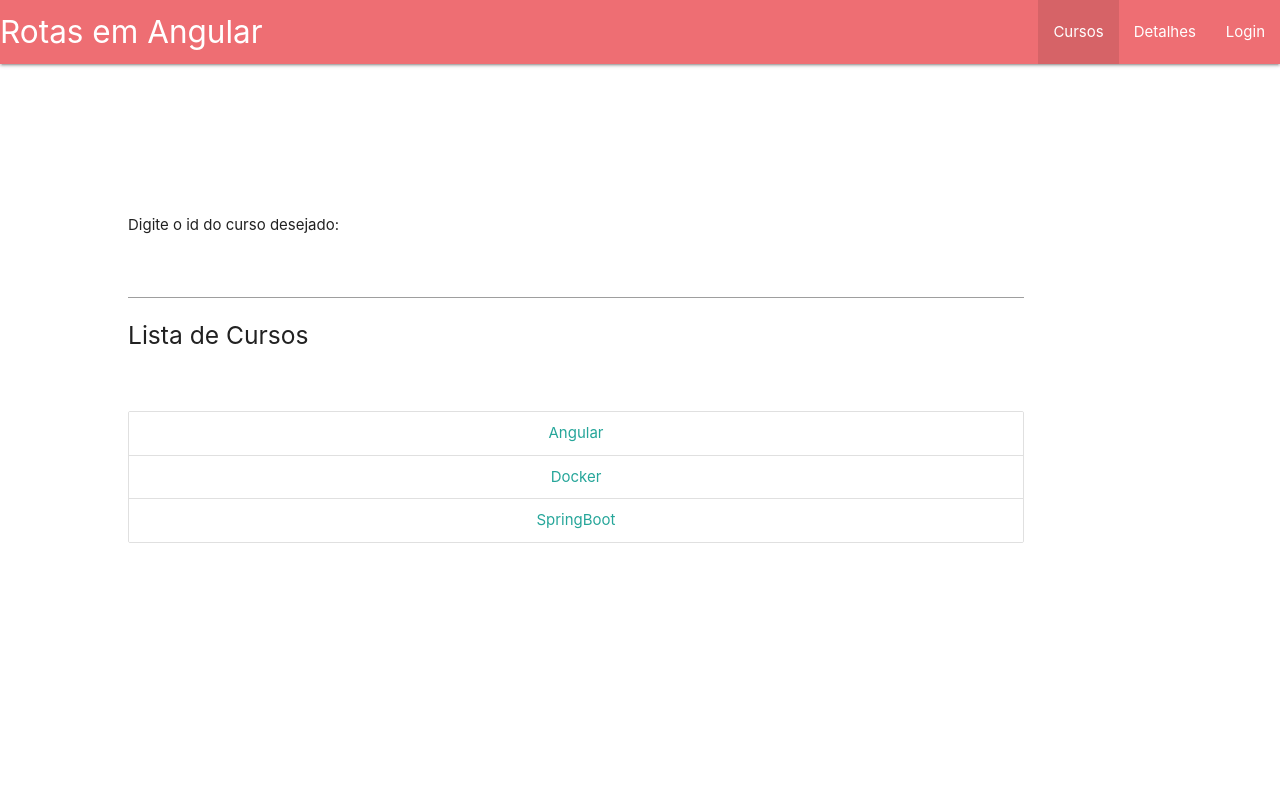
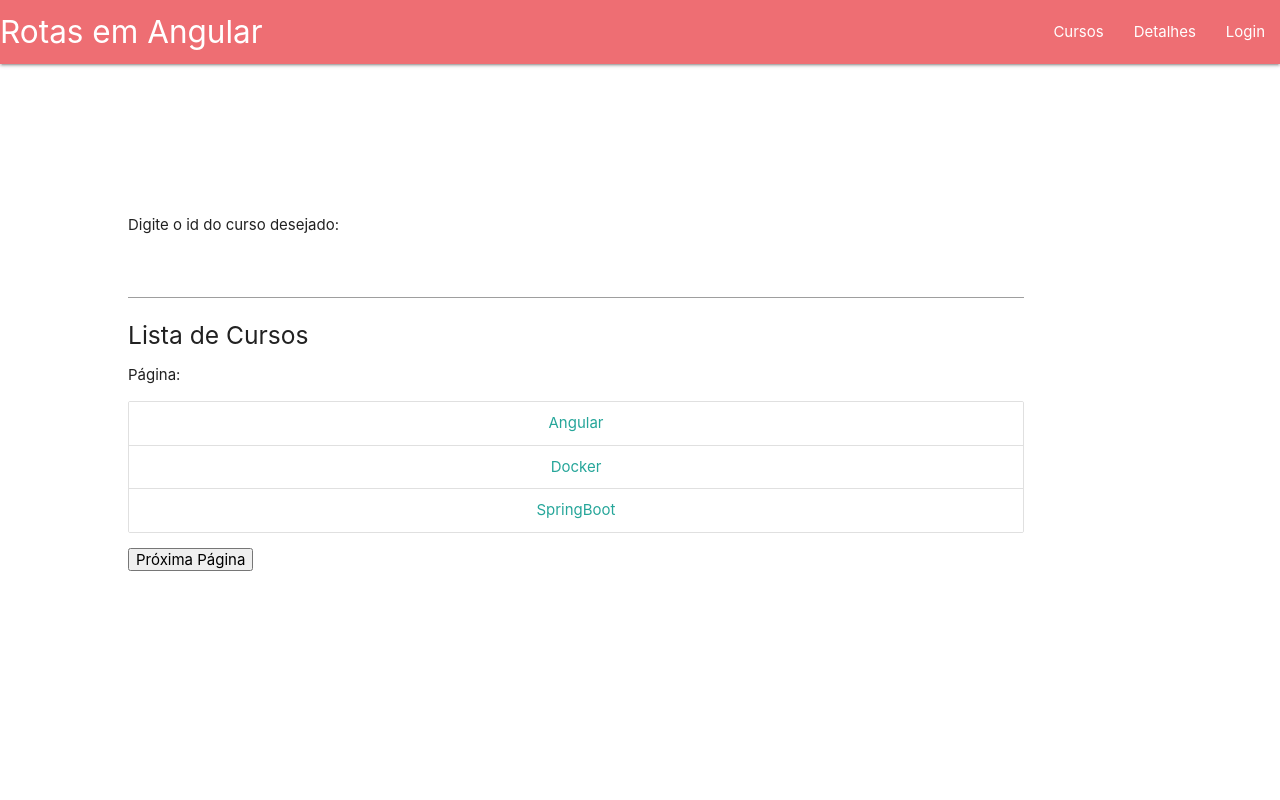
Before and after one commit to Gthalles/angular-routes, an Angular app: page /cursos in a window 1280 px wide. Shown: the top 800 px of the page. Built offline with nearby package versions, Linux system fonts and the light colour scheme.

Commit message:
Definindo e extraindo parametros de URL(query params)

```diff
--- a/src/app/app.component.html
+++ b/src/app/app.component.html
@@ -4,7 +4,7 @@
       <a routerLink="" class="brand-logo">Rotas em Angular</a>
       <a data-target="mobile-demo" class="sidenav-trigger"><i class="material-icons">menu</i></a>
       <ul class="right hide-on-med-and-down">
-        <li routerLinkActive="active"><a routerLink="cursos">Cursos</a></li>
+        <li routerLinkActive="active"><a routerLink="cursos" [queryParams]="{pagina:1}">Cursos</a></li>
         <li routerLinkActive="active"><a [routerLink]="['curso', idCurso.value]">Detalhes</a></li>
         <li routerLinkActive="active"><a routerLink="login">Login</a></li>
       </ul>
--- a/src/app/cursos/cursos.component.html
+++ b/src/app/cursos/cursos.component.html
@@ -1,10 +1,9 @@
 <h5>Lista de Cursos</h5>
-<br>
-<br>
-
+<p>Página: {{pagina}}</p>
 <div class="collection">
     <a class="collection-item center"
         *ngFor="let curso of cursos" [routerLink]="['/curso', curso.id]">
         {{ curso.name  }}
     </a>
 </div>
+<button (click)="nextPage()">Próxima Página</button>
--- a/src/app/cursos/cursos.component.ts
+++ b/src/app/cursos/cursos.component.ts
@@ -1,4 +1,6 @@
 import { Component, OnInit } from '@angular/core';
+import { ActivatedRoute, Router } from '@angular/router';
+import { Subscription } from 'rxjs';
 import { CursosService } from './cursos.service';
 
 @Component({
@@ -8,11 +10,28 @@
 })
 export class CursosComponent implements OnInit {
   cursos: any[] | undefined;
+  pagina: any;
+  inscricao: Subscription = new Subscription;
 
-  constructor(private cursosService: CursosService) { }
+
+  constructor(private cursosService: CursosService, private route: ActivatedRoute, private router: Router) { }
 
   ngOnInit(): void {
     this.cursos = this.cursosService.getCursos();
+
+    this.inscricao = this.route.queryParams.subscribe(
+      (queryParams: any) => {
+        this.pagina = queryParams['pagina'];
+      }
+    );
+  }
+
+  ngOnDestroy() {
+    this.inscricao.unsubscribe();
+  }
+
+  nextPage() {
+    this.router.navigate(['/cursos'], {queryParams: {'pagina': ++this.pagina}});
   }
 
 }
```
